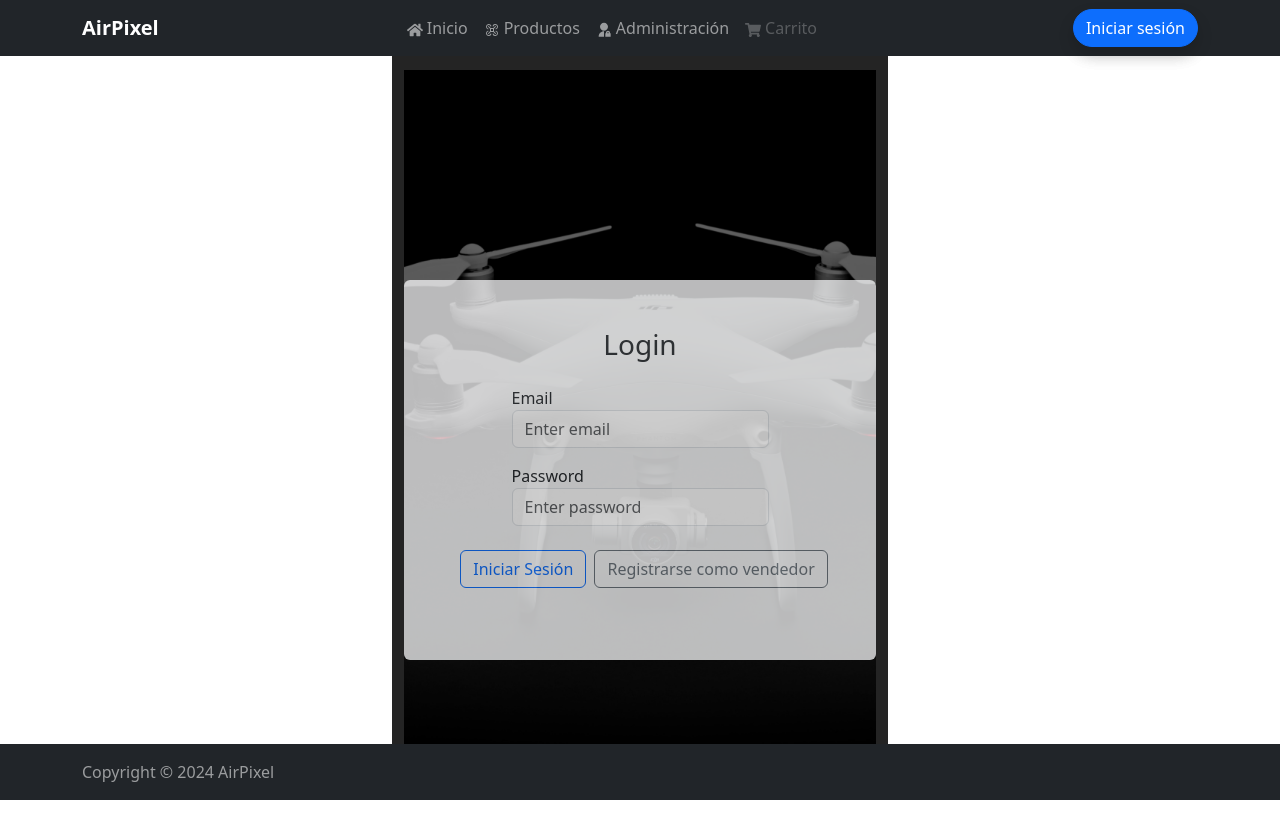
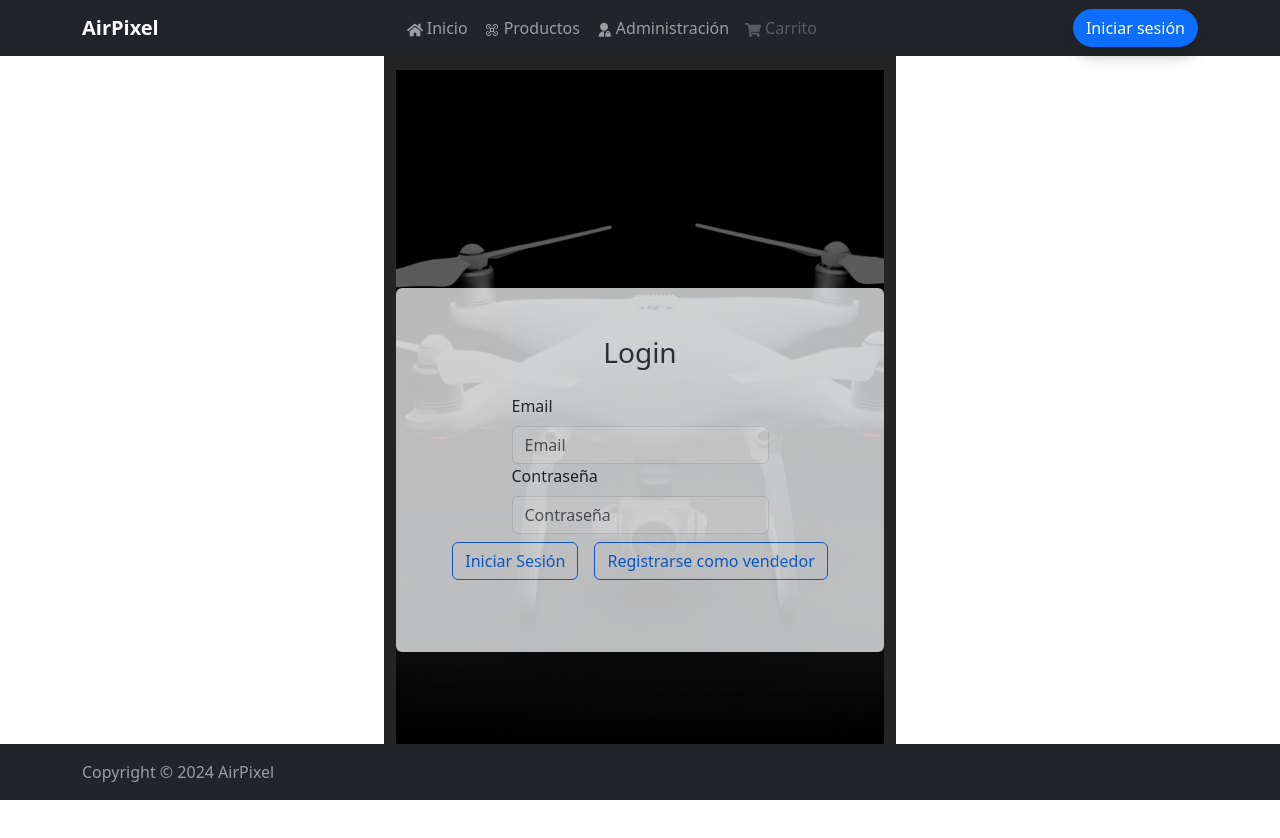
Before and after one commit to xcharag/droneshopweb, a React (Vite) app: page /login in a window 1280 px wide. Shown: the top 838 px of the page. Built offline with nearby package versions, Linux system fonts and the light colour scheme.

Commit message:
feat: Adding validations to login page

```diff
--- a/src/components/login/login.jsx
+++ b/src/components/login/login.jsx
@@ -2,16 +2,13 @@ import React, { useState } from 'react';
 import { Link, useNavigate } from 'react-router-dom';
 import { useMutation, useLazyQuery } from '@apollo/client';
 import { GET_CLIENT_QUERY, GET_SELLER_QUERY, LOGIN_CLIENT_MUTATION, LOGIN_MUTATION } from './gql/queries.js';
-import { Button } from "react-bootstrap";
+import { Button, Form } from "react-bootstrap";
 import './login.css';
 import Header from "../header/header.jsx";
+import * as yup from 'yup';
+import { ErrorMessage, Field, Formik } from 'formik';
 
 const Login = () => {
-    const [email, setEmail] = useState('');
-    const [password, setPassword] = useState('');
-    const [emailError, setEmailError] = useState('');
-    const [passwordError, setPasswordError] = useState('');
-    const [authError, setAuthError] = useState('');
     const navigate = useNavigate();
 
     const [loginMutation] = useMutation(LOGIN_MUTATION);
@@ -19,28 +16,17 @@ const Login = () => {
     const [getClientQuery] = useLazyQuery(GET_CLIENT_QUERY);
     const [clientLoginMutation] = useMutation(LOGIN_CLIENT_MUTATION);
 
-    const handleEmailChange = (e) => {
-        setEmail(e.target.value);
-        setEmailError('');
-        setAuthError('');
+    const validationSchema = yup.object().shape({
+        email: yup.string().email('El formato del email es invalido').required('El campo email es requerido'),
+        password: yup.string().required('El campo contraseña es requerido')
+    });
+
+    const handleSingUpClick = () => {
+        navigate('/signup');
     };
 
-    const handlePasswordChange = (e) => {
-        setPassword(e.target.value);
-        setPasswordError('');
-        setAuthError('');
-    };
-
-    const handleSubmit = async (e) => {
-        e.preventDefault();
-
-        // Validación de campos de email y contraseña
-        if (!email || !password || !validateEmail(email)) {
-            setEmailError(email ? 'El formato del email no es válido' : 'El campo de email es obligatorio');
-            setPasswordError(password ? '' : 'El campo de contraseña es obligatorio');
-            return;
-        }
-
+    const handleSubmit = async (values, { setSubmitting, setFieldError, setErrors }) => {
+        const { email, password } = values;
         try {
             const { data } = await loginMutation({ variables: { email, password } });
             const token = data.authSellerLogin.token;
@@ -51,7 +37,6 @@ const Login = () => {
             localStorage.setItem('client', JSON.stringify(false));
 
             navigate('/admClient');
-
         } catch (sellerError) {
             console.error(sellerError);
             if (sellerError.message === 'El vendedor no existe') {
@@ -70,23 +55,19 @@ const Login = () => {
                 } catch (clientError) {
                     console.error(clientError);
                     if (clientError.message.includes('password')) {
-                        setAuthError('Email o contraseña incorrectos');
+                        setErrors({ auth: 'Email o contraseña incorrectos' });
                     } else {
-                        setAuthError('Error al iniciar sesión');
+                        setErrors({ auth: 'Error al iniciar sesión' });
                     }
                 }
             } else if (sellerError.message.includes('password')) {
-                setAuthError('Email o contraseña incorrectos');
+                setErrors({ auth: 'Email o contraseña incorrectos' });
             } else {
-                setAuthError('Error al iniciar sesión');
+                setErrors({ auth: 'Error al iniciar sesión' });
             }
+        } finally {
+            setSubmitting(false);
         }
-    };
-
-
-    const validateEmail = (email) => {
-        const regex = /^[^\s@]+@[^\s@]+\.[^\s@]+$/;
-        return regex.test(email);
     };
 
     return (
@@ -94,43 +75,45 @@ const Login = () => {
             <Header />
             <div className="login d-flex justify-content-center align-items-center vh-100">
                 <div className='p-5 bg-light rounded opacity-75'>
-                    <form id='form-login' onSubmit={handleSubmit}>
-                        <h3 className="mb-4"> Login </h3>
-                        {authError && <div className="alert alert-danger">{authError}</div>}
-                        <div className="mb-3">
-                            <label htmlFor="email"> Email </label>
-                            <input
-                                type="email"
-                                id="email"
-                                className="form-control"
-                                placeholder="Enter email"
-                                value={email}
-                                onChange={handleEmailChange}
-                            />
-                            {emailError && <div className="alert alert-danger mt-2">{emailError}</div>}
-                        </div>
+                    <Formik
+                        initialValues={{ email: '', password: '' }}
+                        validationSchema={validationSchema}
+                        onSubmit={handleSubmit}
+                    >
+                        {({ isSubmitting, errors, isValid, handleSubmit }) => (
+                            <Form onSubmit={handleSubmit}>
+                                <h3 className="mb-4">Login</h3>
+                                {errors.auth && <div className="alert alert-danger">{errors.auth}</div>}
 
-                        <div className='mb-3'>
-                            <label htmlFor="password"> Password </label>
-                            <input
-                                type="password"
-                                id="password"
-                                className="form-control"
-                                placeholder="Enter password"
-                                value={password}
-                                onChange={handlePasswordChange}
-                            />
-                            {passwordError && <div className="alert alert-danger mt-2">{passwordError}</div>}
-                        </div>
-                        <div className="mb-3">
-                            <Button type="submit" className="m-2" variant="outline-primary">Iniciar Sesión </Button>
-                            <Link to='/signUp' className="btn btn-outline-secondary">Registrarse como vendedor</Link>
-                        </div>
-                    </form>
+                                <Form.Group controlId="formEmail">
+                                    <Form.Label>Email</Form.Label>
+                                    <Field type="email" name="email" as={Form.Control} placeholder="Email" />
+                                    <ErrorMessage name="email" component="div" className="alert alert-danger mt-2" />
+                                </Form.Group>
+
+                                <Form.Group controlId="formPassword">
+                                    <Form.Label>Contraseña</Form.Label>
+                                    <Field type="password" name="password" as={Form.Control} placeholder="Contraseña" />
+                                    <ErrorMessage name="password" component="div" className="alert alert-danger mt-2" />
+                                </Form.Group>
+
+                                <div className="mb-3 d-flex justify-content-end">
+                                    <Button type="submit" className="m-2" variant="outline-primary" disabled={isSubmitting || !isValid}>
+                                        {isSubmitting ? 'Iniciando sesión...' : 'Iniciar Sesión'}
+                                    </Button>
+
+                                    <Button className='m-2' variant="outline-primary" onClick={handleSingUpClick}>
+                                        Registrarse como vendedor
+                                    </Button>
+
+                                </div>
+
+                            </Form>
+                        )}
+                    </Formik>
                 </div>
             </div>
         </section>
     );
 };
-
 export default Login;
```
